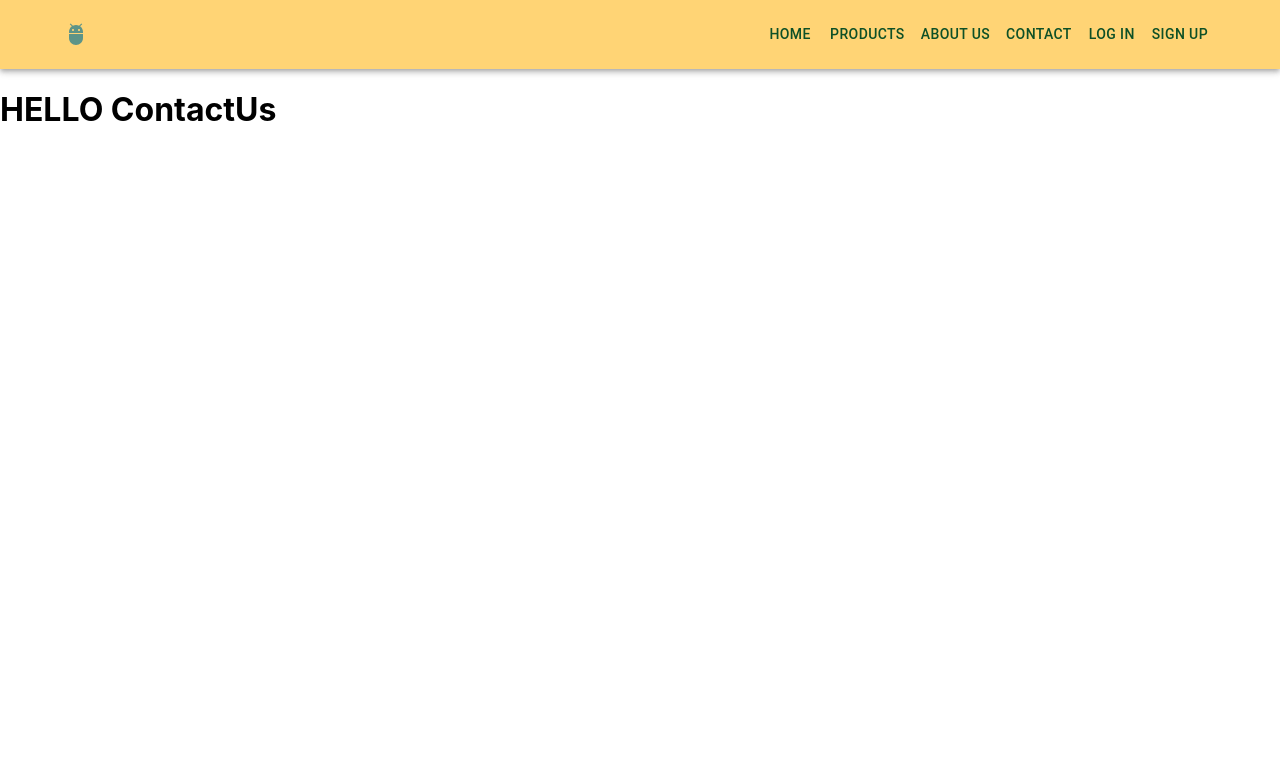
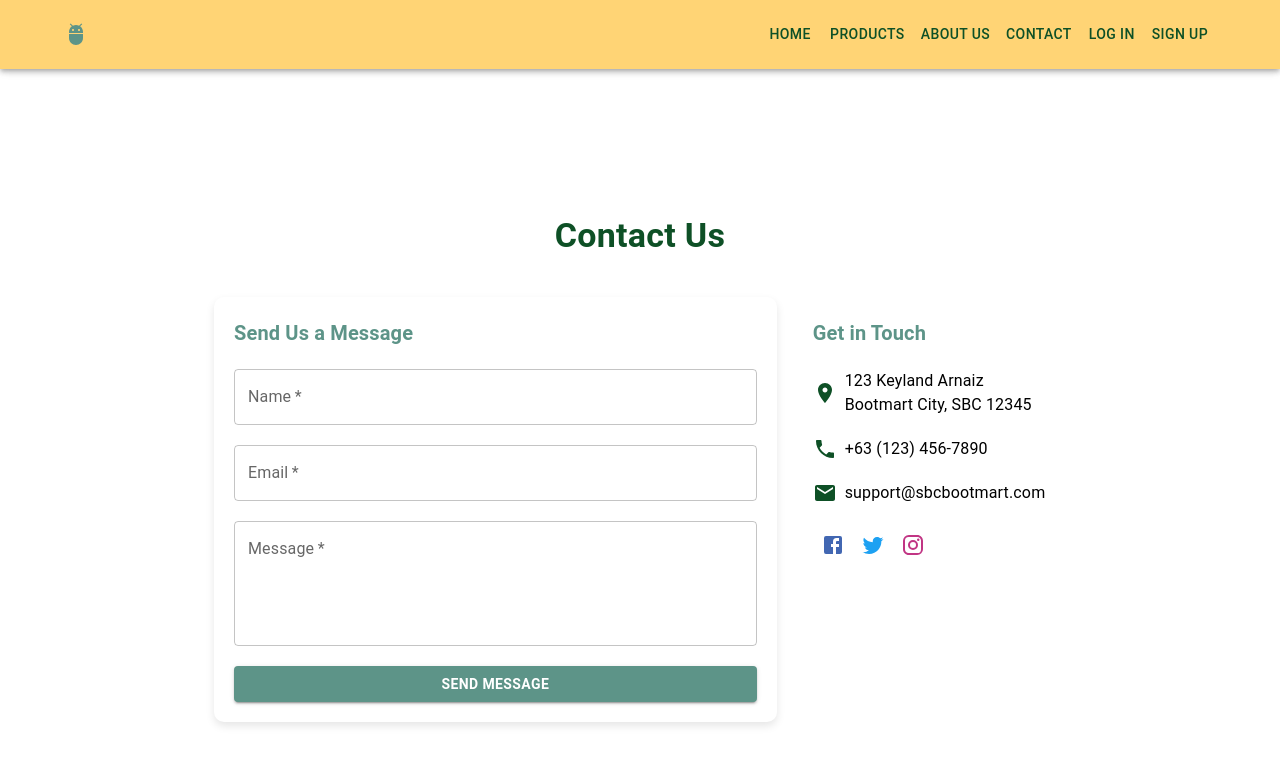
Before and after one commit to privatepej/OnlineOrderingSystem, a React (Create React App) app: page /contact in a window 1280 px wide. Shown: the top 764 px of the page. Built offline with nearby package versions, Linux system fonts and the light colour scheme.

Commit message:
contact us page

```diff
--- a/src/pages/Contact.js
+++ b/src/pages/Contact.js
@@ -1,10 +1,212 @@
-import React from "react";
+import React, { useState } from "react";
+import {
+  Box,
+  Typography,
+  TextField,
+  Button,
+  Container,
+  IconButton,
+} from "@mui/material";
+import EmailIcon from "@mui/icons-material/Email";
+import PhoneIcon from "@mui/icons-material/Phone";
+import LocationOnIcon from "@mui/icons-material/LocationOn";
+import FacebookIcon from "@mui/icons-material/Facebook";
+import TwitterIcon from "@mui/icons-material/Twitter";
+import InstagramIcon from "@mui/icons-material/Instagram";
+import Grid from "@mui/material/Grid2";
 
 const Contact = () => {
+  const [formData, setFormData] = useState({
+    name: "",
+    email: "",
+    message: "",
+  });
+
+  const handleChange = (e) => {
+    const { name, value } = e.target;
+    setFormData((prev) => ({ ...prev, [name]: value }));
+  };
+
+  const handleSubmit = (e) => {
+    e.preventDefault();
+    const mailtoLink = `mailto:support@bootmart.com?subject=Message from ${encodeURIComponent(
+      formData.name
+    )}&body=${encodeURIComponent(
+      `From: ${formData.name} (${formData.email})\n\nMessage:\n${formData.message}`
+    )}`;
+    window.location.href = mailtoLink;
+    setFormData({
+      name: "",
+      email: "",
+      message: "",
+    });
+  };
+
   return (
-    <>
-      <h1>HELLO ContactUs</h1>
-    </>
+    <Container
+      maxWidth="md"
+      sx={{
+        minHeight: "100vh",
+        display: "flex",
+        flexDirection: "column",
+        justifyContent: "center",
+      }}
+    >
+      <Typography
+        variant="h4"
+        sx={{
+          fontWeight: "bold",
+          color: "#0e5026",
+          textAlign: "center",
+          mb: 5,
+        }}
+      >
+        Contact Us
+      </Typography>
+
+      <Grid container spacing={2}>
+        <Grid size={{ md: 8 }}>
+          <Box
+            onSubmit={handleSubmit}
+            sx={{
+              padding: "20px",
+              borderRadius: "10px",
+              boxShadow: "0 4px 8px rgba(0, 0, 0, 0.1)",
+            }}
+          >
+            <Typography
+              variant="h6"
+              sx={{
+                fontWeight: "bold",
+                marginBottom: "20px",
+                color: "#5d9488",
+              }}
+            >
+              Send Us a Message
+            </Typography>
+
+            <TextField
+              label="Name"
+              name="name"
+              value={formData.name}
+              onChange={handleChange}
+              fullWidth
+              required
+              sx={{ marginBottom: "20px" }}
+            />
+
+            <TextField
+              label="Email"
+              name="email"
+              type="email"
+              value={formData.email}
+              onChange={handleChange}
+              fullWidth
+              required
+              sx={{ marginBottom: "20px" }}
+            />
+
+            <TextField
+              label="Message"
+              name="message"
+              value={formData.message}
+              onChange={handleChange}
+              fullWidth
+              multiline
+              rows={4}
+              required
+              sx={{ marginBottom: "20px" }}
+            />
+
+            <Button
+              type="submit"
+              variant="contained"
+              fullWidth
+              sx={{
+                backgroundColor: "#5d9488",
+                color: "#fff",
+                fontWeight: "bold",
+                "&:hover": {
+                  backgroundColor: "#0e5026",
+                },
+              }}
+            >
+              Send Message
+            </Button>
+          </Box>
+        </Grid>
+
+        {/* Contact Details */}
+        <Grid size={{ md: 4 }}>
+          <Box sx={{ padding: "20px" }}>
+            <Typography
+              variant="h6"
+              sx={{
+                fontWeight: "bold",
+                marginBottom: "20px",
+                color: "#5d9488",
+              }}
+            >
+              Get in Touch
+            </Typography>
+
+            <Box
+              sx={{
+                display: "flex",
+                alignItems: "center",
+                marginBottom: "20px",
+              }}
+            >
+              <LocationOnIcon sx={{ color: "#0e5026", mr: 1 }} />
+              <Typography variant="body1">
+                123 Keyland Arnaiz Bootmart City, SBC 12345
+              </Typography>
+            </Box>
+
+            <Box
+              sx={{
+                display: "flex",
+                alignItems: "center",
+                marginBottom: "20px",
+              }}
+            >
+              <PhoneIcon sx={{ color: "#0e5026", mr: 1 }} />
+              <Typography variant="body1">+63 (123) 456-7890</Typography>
+            </Box>
+
+            <Box
+              sx={{
+                display: "flex",
+                alignItems: "center",
+                marginBottom: "20px",
+              }}
+            >
+              <EmailIcon sx={{ color: "#0e5026", mr: 1 }} />
+              <Typography variant="body1">support@sbcbootmart.com</Typography>
+            </Box>
+
+            <Box>
+              <IconButton
+                href="https://www.facebook.com"
+                sx={{ color: "#4267B2" }}
+              >
+                <FacebookIcon />
+              </IconButton>
+              <IconButton href="https://twitter.com" sx={{ color: "#1DA1F2" }}>
+                <TwitterIcon />
+              </IconButton>
+              <IconButton
+                href="https://www.instagram.com"
+                sx={{ color: "#C13584" }}
+              >
+                <InstagramIcon />
+              </IconButton>
+            </Box>
+          </Box>
+        </Grid>
+      </Grid>
+    </Container>
   );
 };
+
 export default Contact;
--- a/src/pages/component/Footer.js
+++ b/src/pages/component/Footer.js
@@ -66,7 +66,7 @@ const Footer = () => {
           >
             About Us
           </Typography>
-          <Typography variant="body1">Phone: +1 (123) 456-7890</Typography>
+          <Typography variant="body1">Phone: +63 (123) 456-7890</Typography>
           <Typography variant="body1">
             Email: support@sbcbootmart.com
           </Typography>
@@ -143,8 +143,6 @@ const Footer = () => {
           display: "flex",
           justifyContent: "center",
           alignItems: "center",
-          gap: "20px",
-          marginTop: "20px",
         }}
       >
         <Typography variant="body1">Follow us:</Typography>
```
